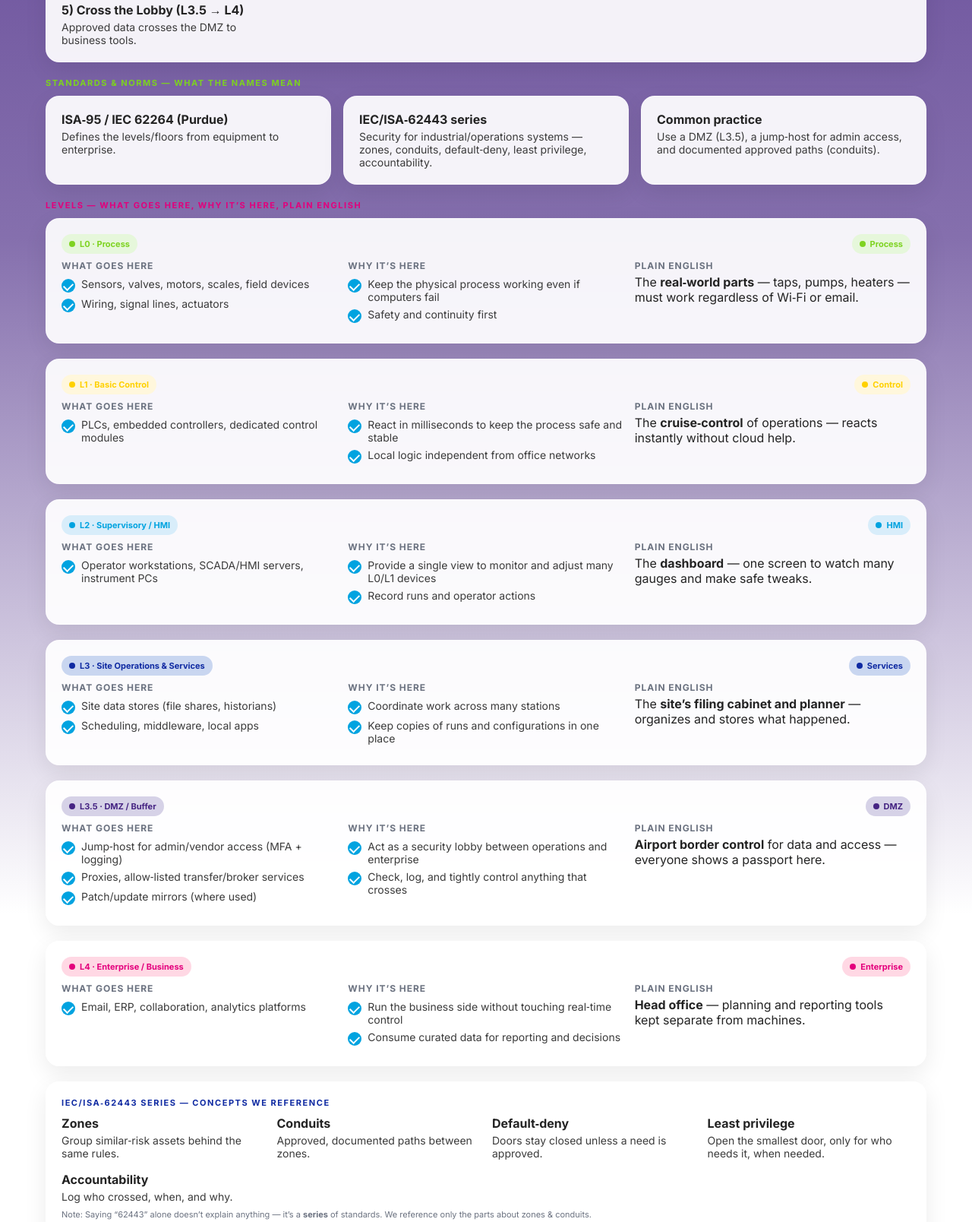
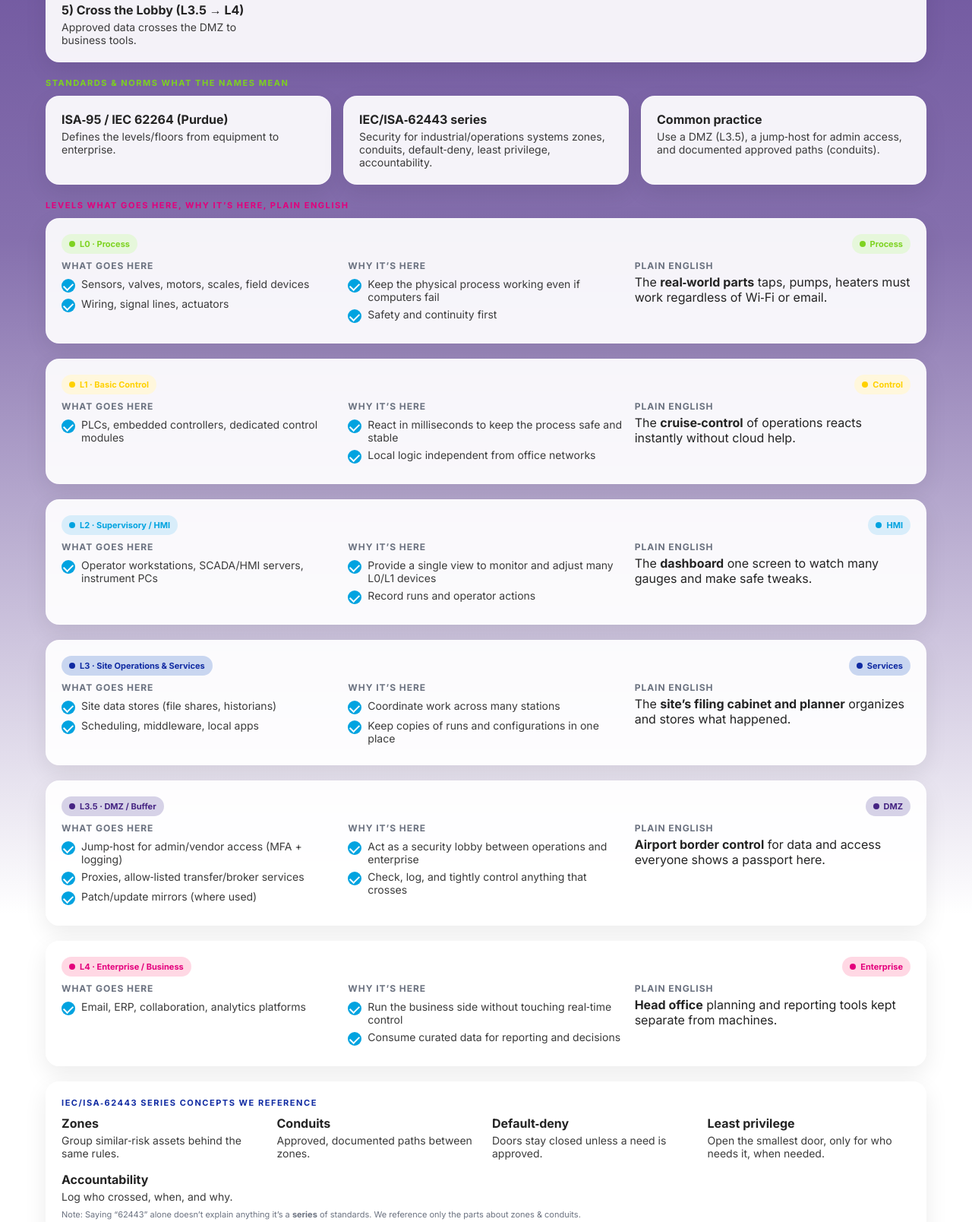
Before and after one commit to rayaane-belgasmi/Infographics, a plain HTML site: page index.html in a window 1280 px wide. Shown: the part 464-2072 px from the top of the page at 76% size. Drawn offline with Linux system fonts and the light colour scheme.

Commit message:
polishing content

```diff
--- a/index.html
+++ b/index.html
@@ -3,7 +3,7 @@
 <head>
 <meta charset="utf-8" />
 <meta name="viewport" content="width=device-width, initial-scale=1" />
-<title>Demystifying the Jargon — DPI/DPT, Purdue & IEC/ISA‑62443 (Series)</title>
+<title>Demystifying the Jargon  DPI/DPT, Purdue & IEC/ISA‑62443 (Series)</title>
 <link href="https://fonts.googleapis.com/css2?family=Inter:wght@400;600;700&display=swap" rel="stylesheet">
 
 <style>
@@ -163,8 +163,8 @@
       <!-- Replace src with your actual logo file -->
       <!-- <img class="logo" src="merck-logo.jpg" alt="Merck KGaA" /> -->
       <!-- <div class="tag">MERCK THEME</div> -->
-      <h1 class="title">Demystifying the Jargon — DPI/DPT, Purdue &amp; IEC/ISA‑62443 (Series)</h1>
-      <p class="subtitle"><strong>Purdue = floors</strong> (vertical levels). <strong>IEC/ISA‑62443 is a series</strong> of security standards — here we use the ideas of <strong>zones</strong> and <strong>approved paths (conduits)</strong>.</p>
+      <h1 class="title">Demystifying the Jargon  DPI/DPT, Purdue &amp; IEC/ISA‑62443 (Series)</h1>
+      <p class="subtitle"><strong>Purdue = floors</strong> (vertical levels). <strong>IEC/ISA‑62443 is a series</strong> of security standards  here we use the ideas of <strong>zones</strong> and <strong>approved paths (conduits)</strong>.</p>
     </header>
 
 
@@ -202,13 +202,13 @@
 
     <!-- ===== Standards ===== -->
     <section>
-      <div class="heading" style="color:var(--green)">Standards &amp; Norms — What the Names Mean</div>
+      <div class="heading" style="color:var(--green)">Standards &amp; Norms  What the Names Mean</div>
       <div class="g-3">
         <div class="card">
           <div class="kv"><div class="t">ISA‑95 / IEC 62264 (Purdue)</div><div class="s">Defines the levels/floors from equipment to enterprise.</div></div>
         </div>
         <div class="card">
-          <div class="kv"><div class="t">IEC/ISA‑62443 series</div><div class="s">Security for industrial/operations systems — zones, conduits, default‑deny, least privilege, accountability.</div></div>
+          <div class="kv"><div class="t">IEC/ISA‑62443 series</div><div class="s">Security for industrial/operations systems  zones, conduits, default‑deny, least privilege, accountability.</div></div>
         </div>
         <div class="card">
           <div class="kv"><div class="t">Common practice</div><div class="s">Use a DMZ (L3.5), a jump‑host for admin access, and documented approved paths (conduits).</div></div>
@@ -218,7 +218,7 @@
 
     <!-- ===== Levels Deep Dive ===== -->
     <section>
-      <div class="heading magenta">Levels — What goes here, why it’s here, plain English</div>
+      <div class="heading magenta">Levels  What goes here, why it’s here, plain English</div>
 
       <!-- L0 -->
       <div class="card">
@@ -243,7 +243,7 @@
           </div>
           <div>
             <div class="subttl">Plain English</div>
-            <p>The <strong>real‑world parts</strong> — taps, pumps, heaters — must work regardless of Wi‑Fi or email.</p>
+            <p>The <strong>real‑world parts</strong>  taps, pumps, heaters  must work regardless of Wi‑Fi or email.</p>
           </div>
         </div>
       </div>
@@ -270,7 +270,7 @@
           </div>
           <div>
             <div class="subttl">Plain English</div>
-            <p>The <strong>cruise‑control</strong> of operations — reacts instantly without cloud help.</p>
+            <p>The <strong>cruise‑control</strong> of operations  reacts instantly without cloud help.</p>
           </div>
         </div>
       </div>
@@ -297,7 +297,7 @@
           </div>
           <div>
             <div class="subttl">Plain English</div>
-            <p>The <strong>dashboard</strong> — one screen to watch many gauges and make safe tweaks.</p>
+            <p>The <strong>dashboard</strong>  one screen to watch many gauges and make safe tweaks.</p>
           </div>
         </div>
       </div>
@@ -325,7 +325,7 @@
           </div>
           <div>
             <div class="subttl">Plain English</div>
-            <p>The <strong>site’s filing cabinet and planner</strong> — organizes and stores what happened.</p>
+            <p>The <strong>site’s filing cabinet and planner</strong>  organizes and stores what happened.</p>
           </div>
         </div>
       </div>
@@ -354,7 +354,7 @@
           </div>
           <div>
             <div class="subttl">Plain English</div>
-            <p><strong>Airport border control</strong> for data and access — everyone shows a passport here.</p>
+            <p><strong>Airport border control</strong> for data and access  everyone shows a passport here.</p>
           </div>
         </div>
       </div>
@@ -381,7 +381,7 @@
           </div>
           <div>
             <div class="subttl">Plain English</div>
-            <p><strong>Head office</strong> — planning and reporting tools kept separate from machines.</p>
+            <p><strong>Head office</strong>  planning and reporting tools kept separate from machines.</p>
           </div>
         </div>
       </div>
@@ -389,7 +389,7 @@
 
     <!-- ===== 62443 Concepts ===== -->
     <section class="card">
-      <div class="heading primary">IEC/ISA‑62443 Series — Concepts we reference</div>
+      <div class="heading primary">IEC/ISA‑62443 Series  Concepts we reference</div>
       <div class="g-4">
         <div class="kv"><div class="t">Zones</div><div class="s">Group similar‑risk assets behind the same rules.</div></div>
         <div class="kv"><div class="t">Conduits</div><div class="s">Approved, documented paths between zones.</div></div>
@@ -397,7 +397,7 @@
         <div class="kv"><div class="t">Least privilege</div><div class="s">Open the smallest door, only for who needs it, when needed.</div></div>
         <div class="kv"><div class="t">Accountability</div><div class="s">Log who crossed, when, and why.</div></div>
       </div>
-      <p style="color:#6b7280;font-size:11px;margin-top:8px">Note: Saying “62443” alone doesn’t explain anything — it’s a <strong>series</strong> of standards. We reference only the parts about zones &amp; conduits.</p>
+      <p style="color:#6b7280;font-size:11px;margin-top:8px">Note: Saying “62443” alone doesn’t explain anything  it’s a <strong>series</strong> of standards. We reference only the parts about zones &amp; conduits.</p>
     </section>
 
     <!-- ===== Controls & Rules ===== -->
```
